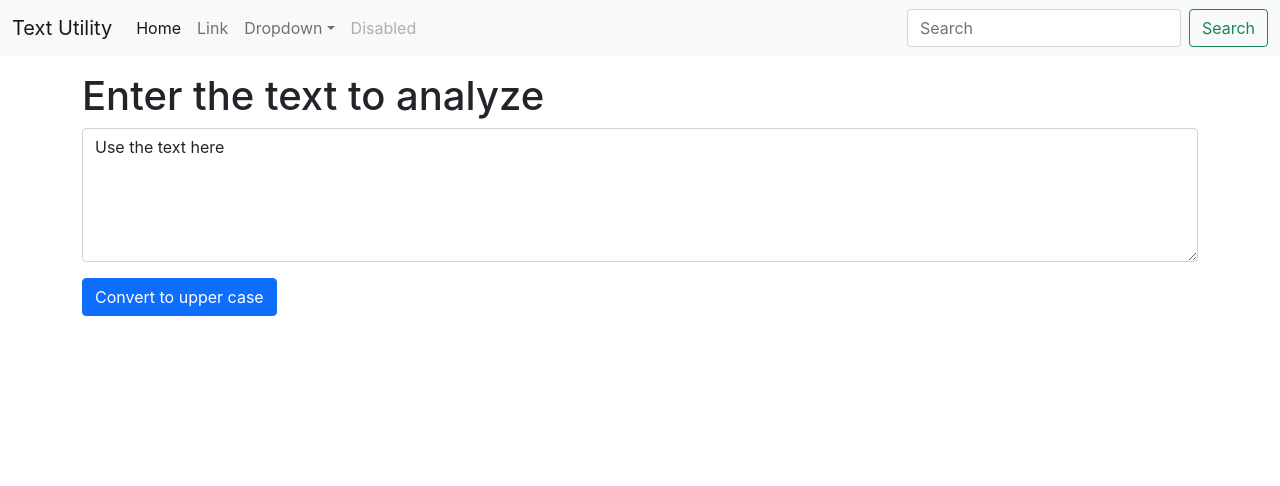
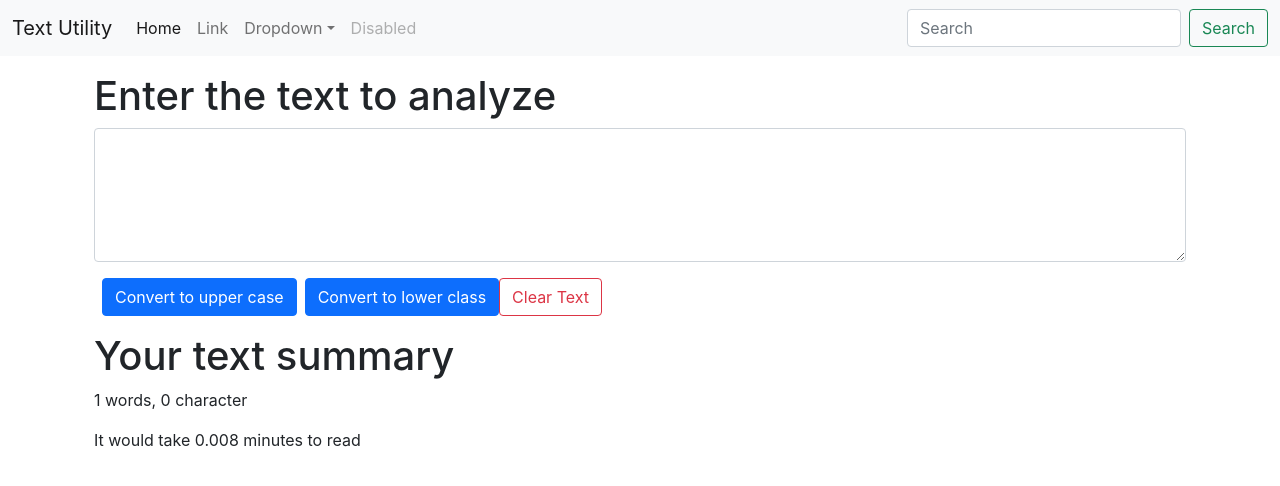
Before and after one commit to shariarkhan433/textutils, a React (Create React App) app: page / in a window 1280 px wide. Shown: the top 486 px of the page. Built offline with nearby package versions, Linux system fonts and the light colour scheme.

Commit message:
Button added to count word and letter. And to clear the box. We have learnt to use logic extensively here on out.

```diff
--- a/src/components/TextForm.js
+++ b/src/components/TextForm.js
@@ -4,19 +4,30 @@
 
 export default function TextForm(props) {
     const handleUpClick = () => {
-        console.log("UpperClick was clicked to change \"" + text+"\"");
+        console.log("UpperClick was clicked to change \"" + text + "\"");
         let newText = text.toUpperCase()
         setText(newText);
     };
+    const handleLowClick = () => {
+        console.log("The key to lower was clicked")
+        let setltext = text.toLowerCase()
+        setText(setltext);
+    }
 
+    const handleClearText = () => {
+        console.log("The text has been cleared")
+        setText("")
+    }
     const handleOnChange = (event) => {
         console.log("Changed");
         setText(event.target.value);
     };
 
-    const [text, setText] = useState("Use the text here");
+    const [text, setText] = useState("");
+    let wordcount = text.split(" ").length
     return (
-        <div>
+        <>
+            <div className="container">
                 <h1>{props.headings}</h1>
                 <div className="mb-3">
                     <textarea
@@ -27,9 +38,19 @@
                         rows="5"
                     ></textarea>
                 </div>
-            <button className="btn btn-primary" onClick={handleUpClick}>
+                <button className="btn btn-primary mx-2" onClick={handleUpClick}>
                     Convert to upper case
                 </button>
+                <button className="btn btn-primary" onClick={handleLowClick}>Convert to lower class</button>
+                <button type="button" className="btn btn-outline-danger" onClick={handleClearText}>Clear Text</button>
             </div>
+
+
+            <div className="container my-3">
+                <h1>Your text summary</h1>
+                <p>{wordcount} words, {text.length} character</p>
+                <p>It would take {wordcount * 0.008} minutes to read</p>
+            </div>
+        </>
     );
 }
```
Lines whose indentation alone changed are shown as unchanged.
